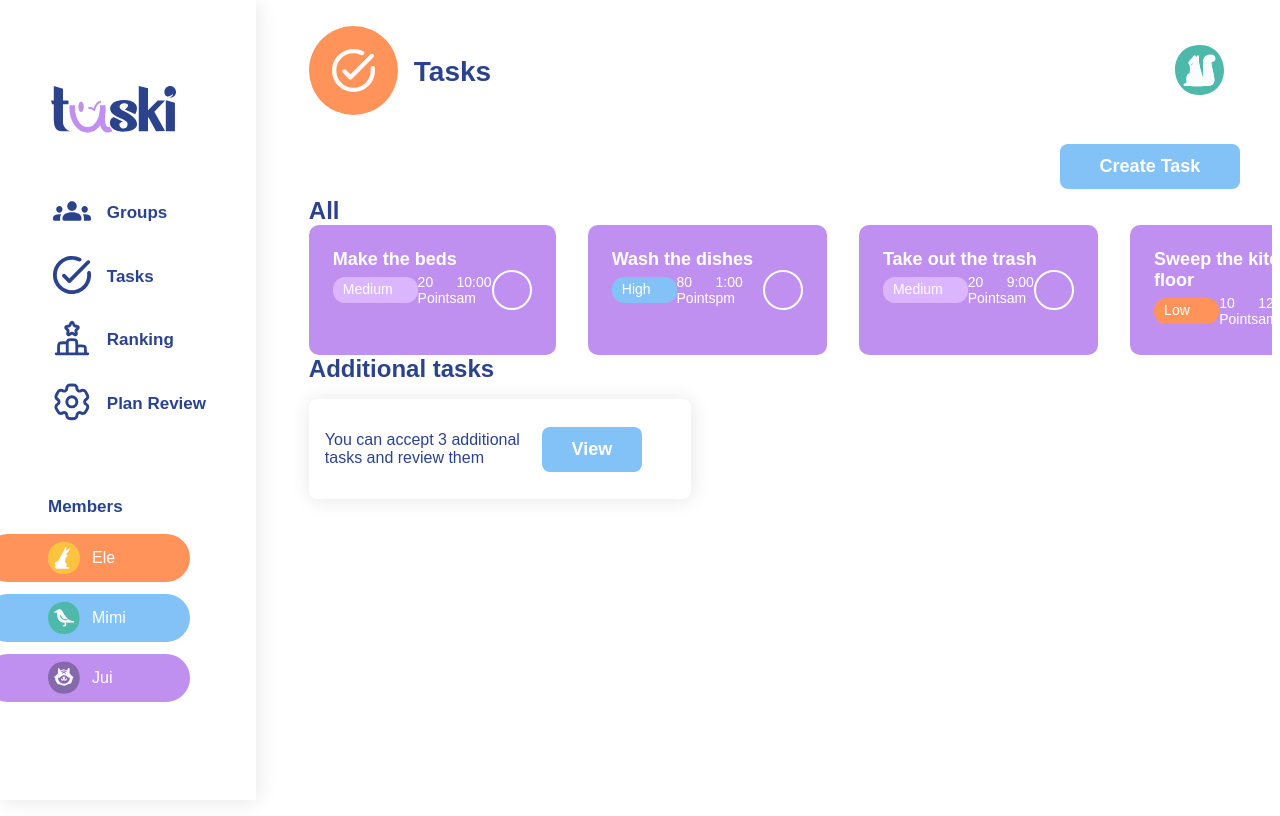
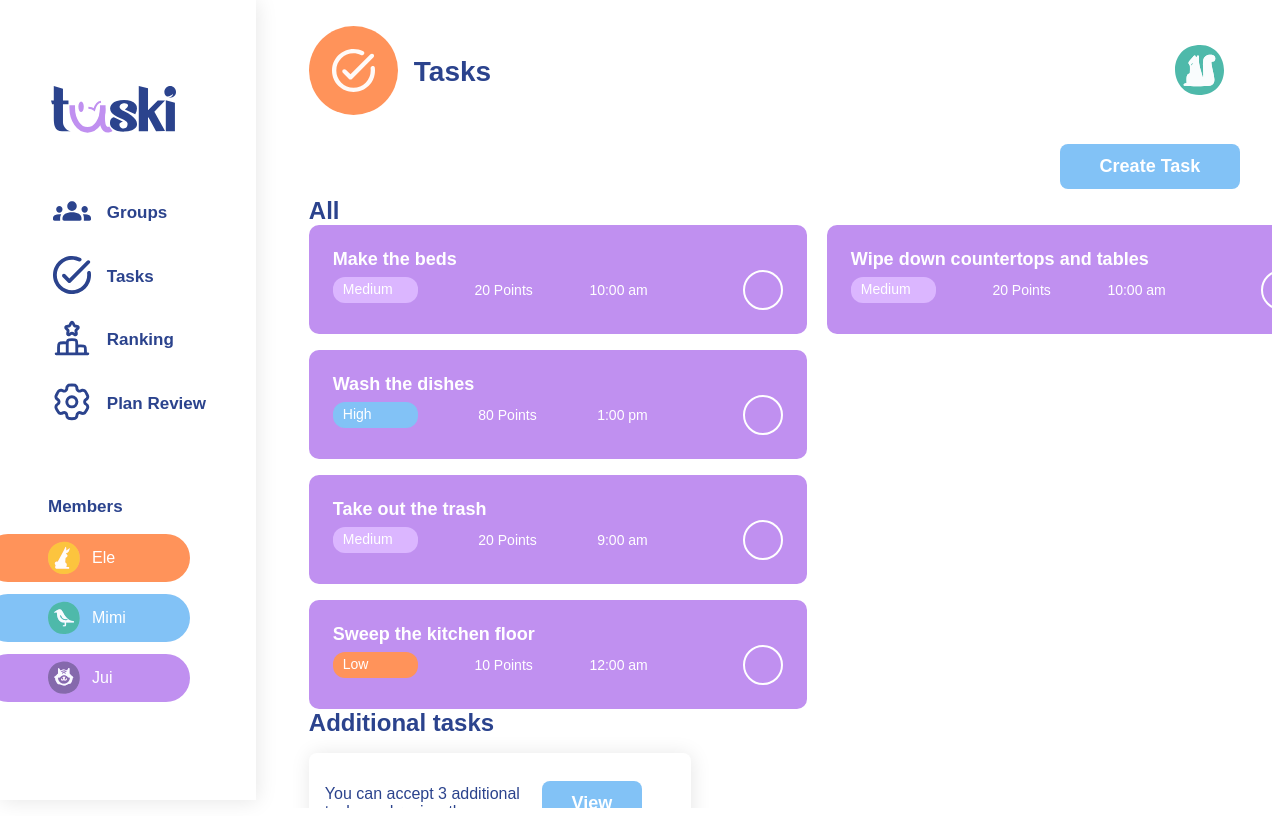
Before and after one commit to NikSala10/TaskiProject, a React (Vite) app: page /tasks in a window 1280 px wide. Built offline with nearby package versions, Linux system fonts and the light colour scheme.

Commit message:
style(components/taskList): add styles for TaskList component

```diff
--- a/src/components/TasksList/TasksList.tsx
+++ b/src/components/TasksList/TasksList.tsx
@@ -1,12 +1,20 @@
 import type { TaskListProps } from "../../types/TasksType";
 import TaskItem from "../TaskItem/TaskItem";
 
-const TasksList = ({tasks}: TaskListProps) => {
+const TasksList = ({ tasks }: TaskListProps) => {
   return (
-    <div className="tasks-list">
-        {tasks.map((task) => (
-        <TaskItem key={task.id} task={task} />
-      ))}
+    <div className="tasks-list" style={{ display: "flex", gap: "20px" }}>
+      <div className="tasks-column">
+        {tasks.slice(0, 4).map((task) => (
+          <TaskItem key={task.id} task={task} />
+        ))}
+      </div>
+
+      <div className="tasks-column">
+        {tasks.slice(4).map((task) => (
+          <TaskItem key={task.id} task={task} />
+        ))}
+      </div>
     </div>
   );
 };
```
